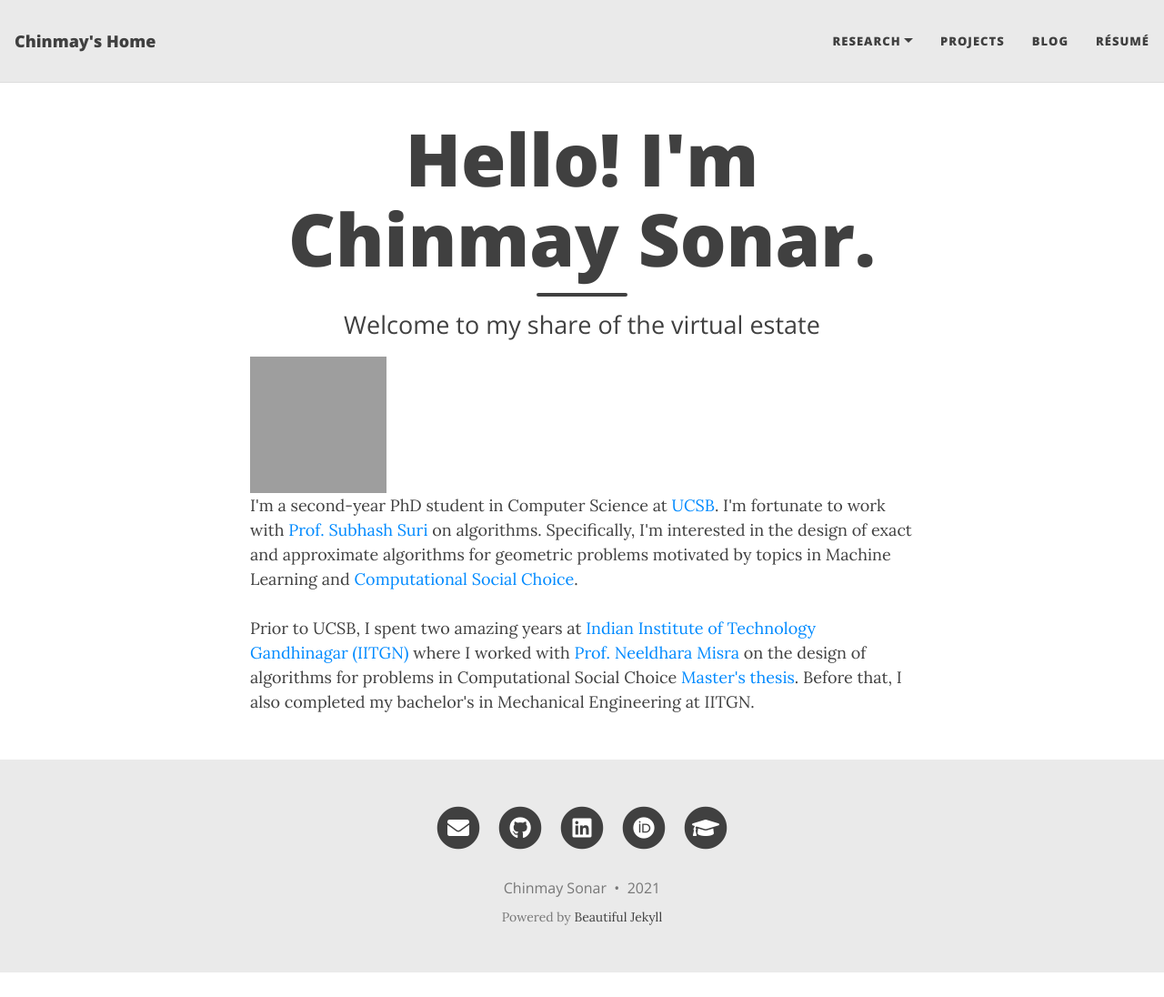
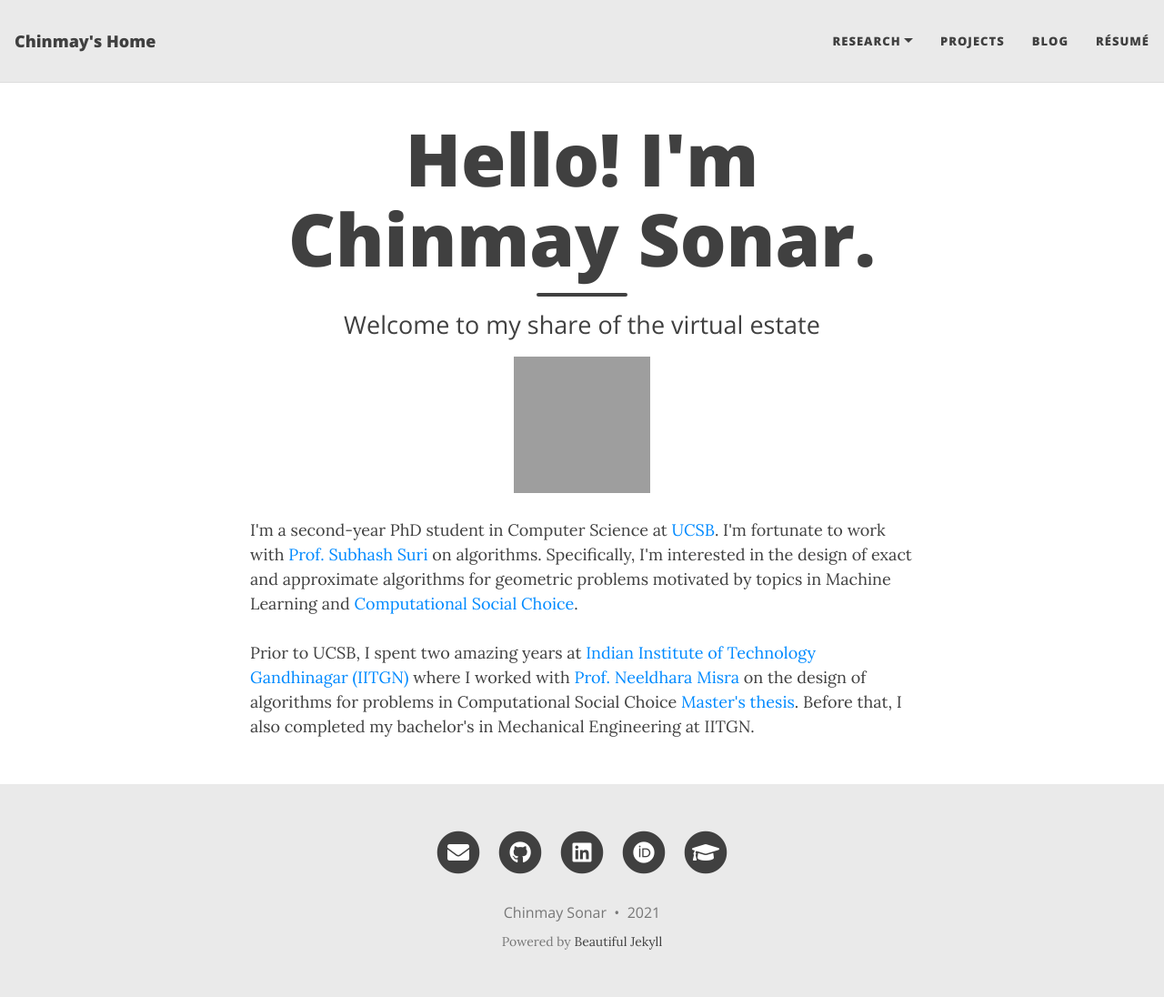
Before and after one commit to ChinmaySonar/chinmaysonar.github.io, a Jekyll site: the page built from index.html, in a window 1280 px wide and 1096 px high. Shown: the whole window at 91% size. Built offline with Jekyll 4.4.1, drawn with Linux system fonts in a browser that asks for light colours; nearby versions of some CDN libraries; the list of posts is cut into pages by our own code; grey boxes are pictures that could not be loaded.

Commit message:
center the image on the homepage

```diff
--- a/index.html
+++ b/index.html
@@ -4,6 +4,14 @@ title: Hello! I'm Chinmay Sonar.
 subtitle: Welcome to my share of the virtual estate
 ---
 
+<style>
+    img {
+      display: block;
+      margin-left: auto;
+      margin-right: auto;
+      width: 30%;
+    }
+</style>
 
 <img src="/assets/img/Chinmay.jpeg" alt="Chinmay" style="width:150px;height:150px;">
 
```
